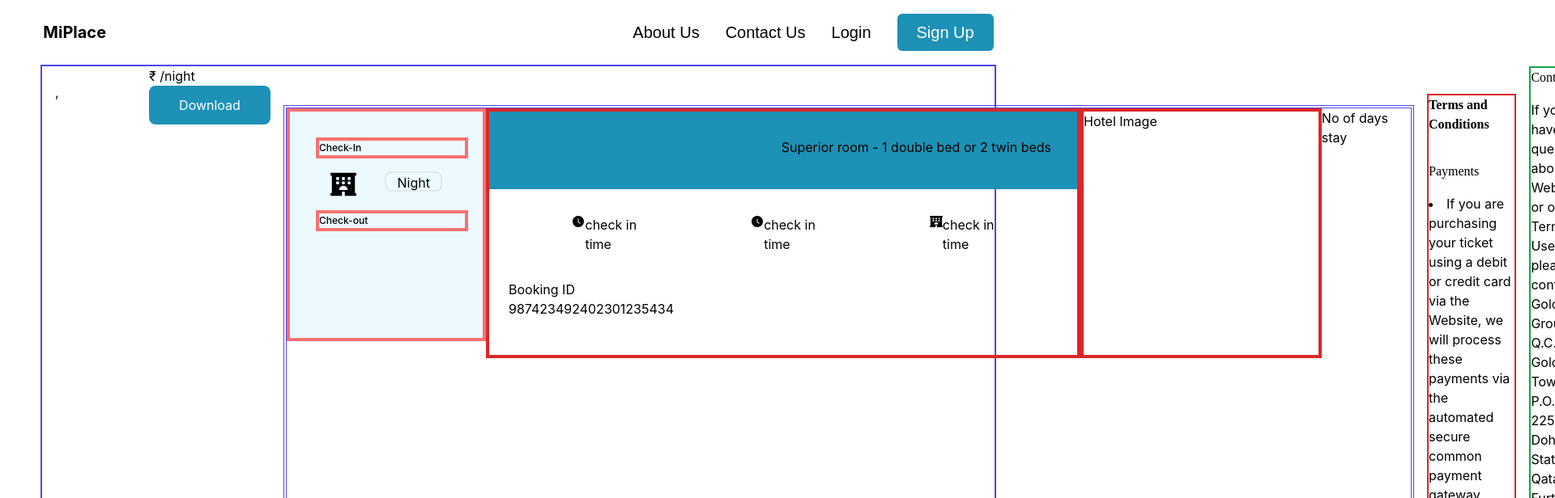
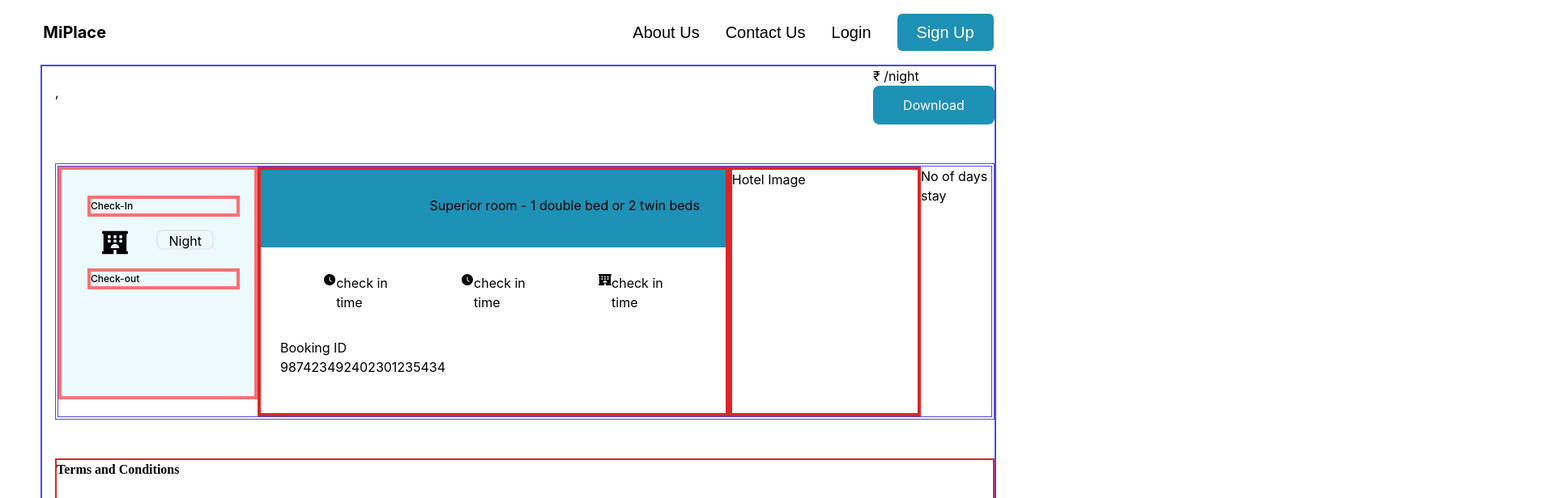
Before and after one commit to aruljohnsonalmabetter/MiPlace-Frontend, a React (Create React App) app in the folder miplace/: page /mybookings in a window 1280 px wide. Shown: the top 616 px of the page at 81% size, 1920 px wide, since content can reach past the window. Built offline with nearby package versions, Linux system fonts and the light colour scheme; no server answers; some icons are missing.

Commit message:
fixed styling issue

```diff
--- a/miplace/src/pages/MyBookings.js
+++ b/miplace/src/pages/MyBookings.js
@@ -16,7 +16,8 @@ function MyBookings() {
   }, [hotelObj, userEneterdHotelDetailsObj]);
 
   return (
-    <div class="flex justify-between mx-[3.125rem]  space-x-4 border-solid border-2 border-indigo-600">
+    <div class=" justify-between mx-[3.125rem]  space-x-4 border-solid border-2 border-indigo-600">
+      <div className="flex justify-between">
       <div>
         {/* url={hotelObj.main_photo_url} */}
 
@@ -30,6 +31,7 @@ function MyBookings() {
       <div>
         <h1>₹ {hotelObj.price_breakdown}/night</h1>
         <Button text="Download" />
+      </div>
       </div>
       <Bookingreceipt />
       <div class="mx-[3.125rem] my-[2.125rem] border-solid border-2 border-red-600">
```
